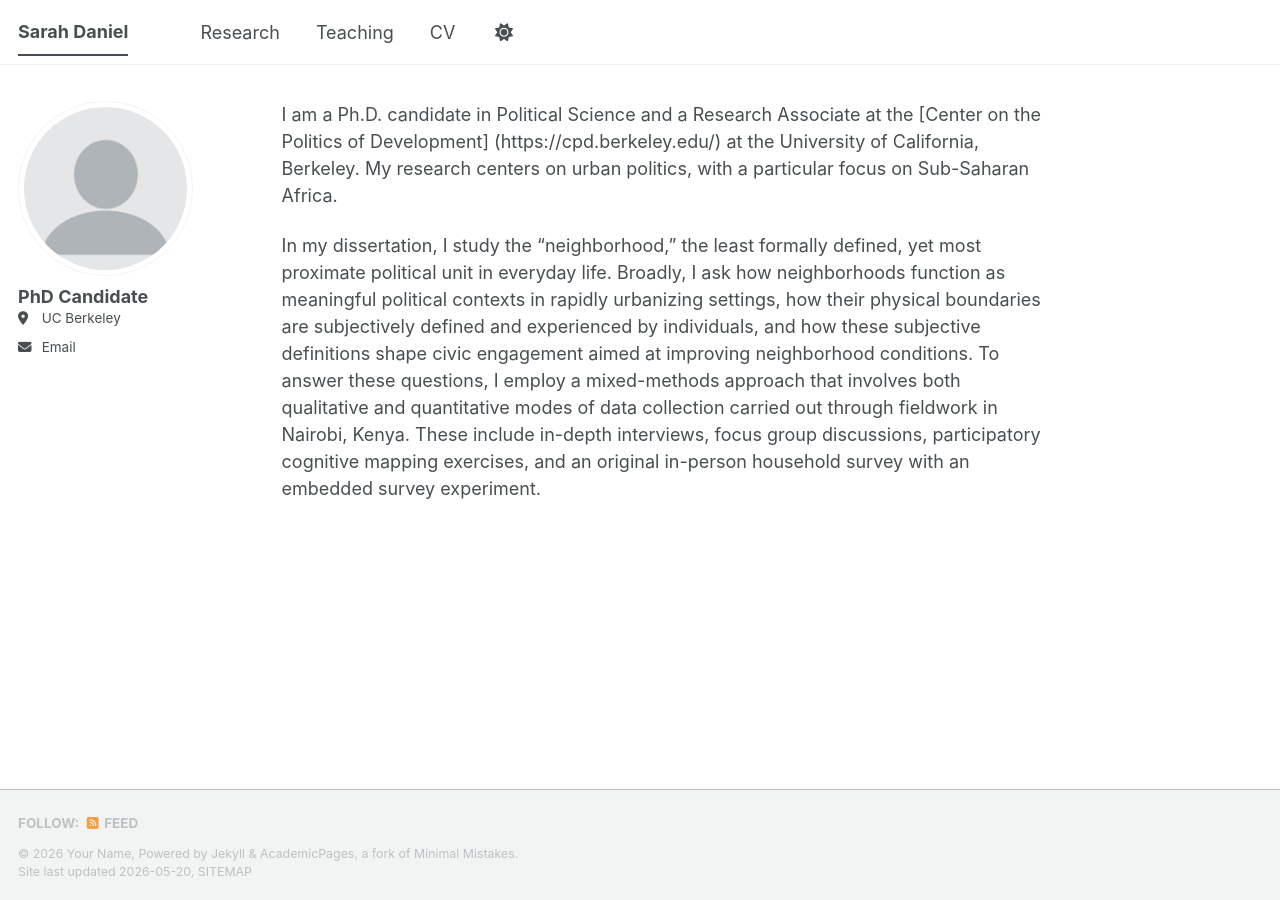
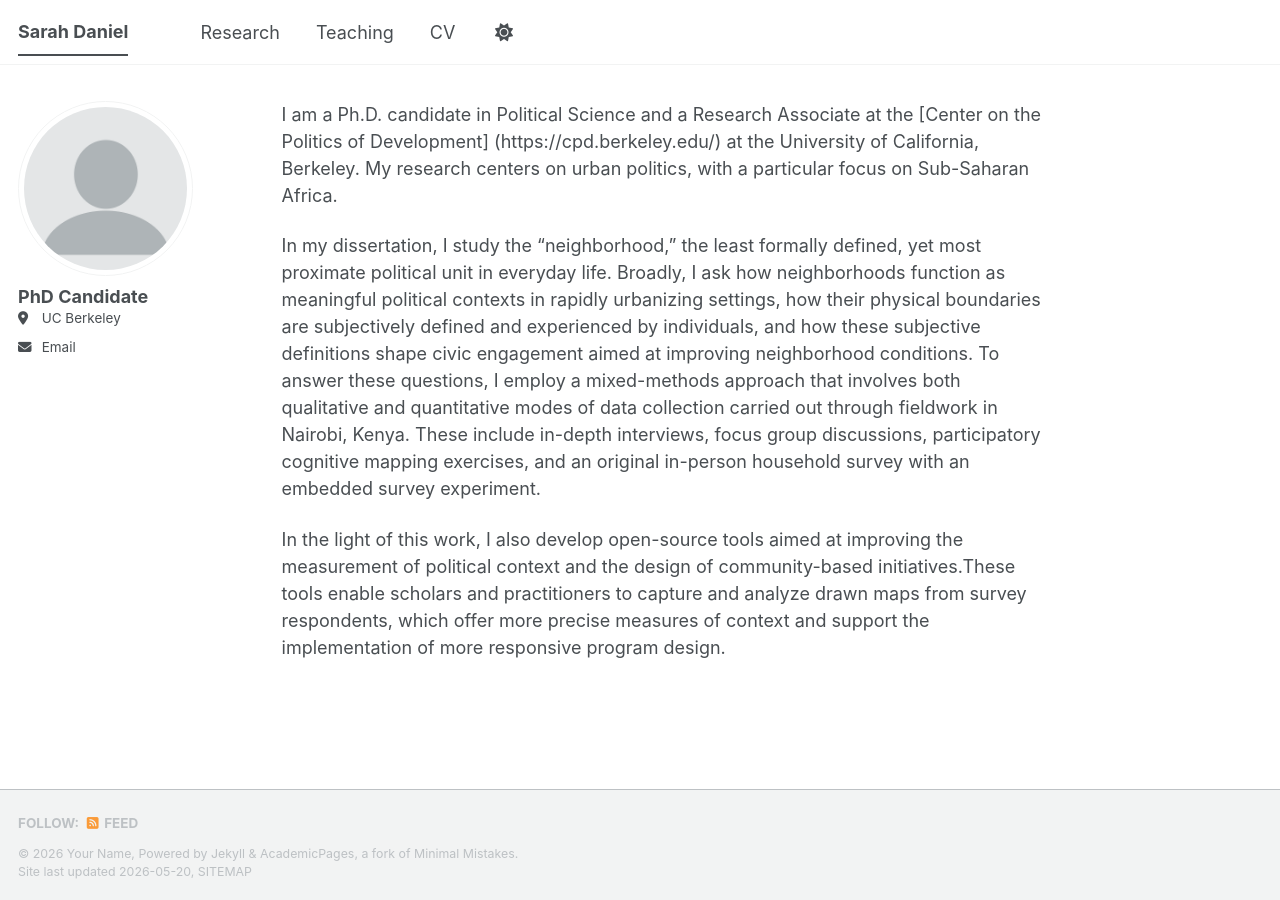
Before and after one commit to SarahDaniel1/SarahDaniel1.github.io, a Jekyll site: the page built from _pages/about.md, in a window 1280 px wide. Built offline with Jekyll 4.4.1, drawn with Linux system fonts in a browser that asks for light colours; a script bundle is joined from its source files by our own code; library files that are not in the unit come from our copies.

Commit message:
Update about.md

```diff
--- a/_pages/about.md
+++ b/_pages/about.md
@@ -10,3 +10,5 @@ I am a Ph.D. candidate in Political Science and a Research Associate at the [Cen
 
 
 In my dissertation, I study the “neighborhood,” the least formally defined, yet most proximate political unit in everyday life. Broadly, I ask how neighborhoods function as meaningful political contexts in rapidly urbanizing settings, how their physical boundaries are subjectively defined and experienced by individuals, and how these subjective definitions shape civic engagement aimed at improving neighborhood conditions. To answer these questions, I employ a mixed-methods approach that involves both qualitative and quantitative modes of data collection carried out through fieldwork in Nairobi, Kenya. These include in-depth interviews, focus group discussions, participatory cognitive mapping exercises, and an original in-person household survey with an embedded survey experiment.
+
+In the light of this work, I also develop open-source tools aimed at improving the measurement of political context and the design of community-based initiatives.These tools enable scholars and practitioners to capture and analyze drawn maps from survey respondents, which offer more precise measures of context and support the implementation of more responsive program design.
```
